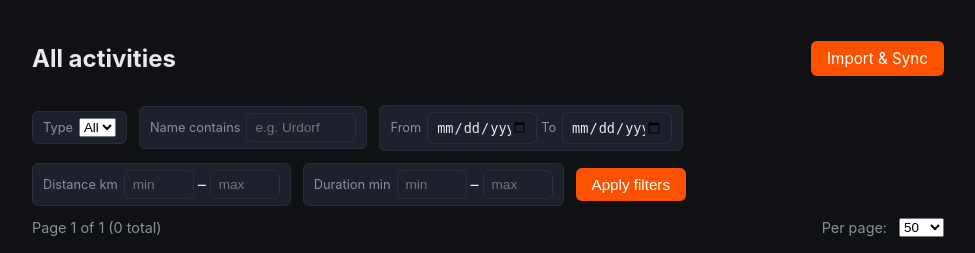
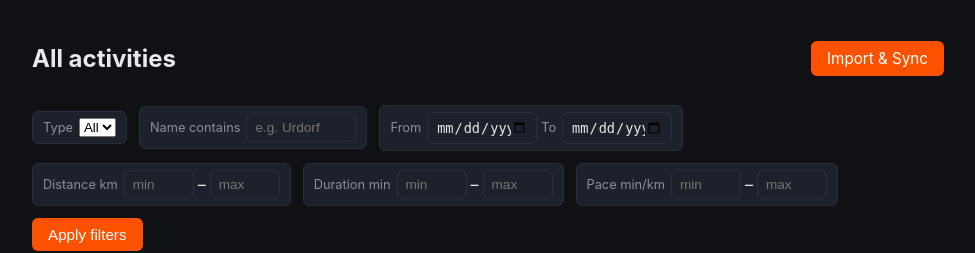
Before and after one commit to magicmatt007/matched-runs, a FastAPI app: page / in a window 1280 px wide. Shown: the part 57-310 px from the top of the page, without its empty margins (152-1127 px from the left). Run offline with FastAPI, Linux system fonts and the light colour scheme; parts of the project's set-up code (start-up, migrations or seed data) failed here and were passed over; some libraries are stand-ins or nearby versions.

Commit message:
v1.3.1: Fixed sorting. Added pace filter. Add repo URL and maintainer info for Home Assistant

```diff
--- a/app/main.py
+++ b/app/main.py
@@ -370,6 +370,7 @@ SORT_COLUMNS = {
 FILTER_PARAM_KEYS = [
     "name_filter", "date_from", "date_to",
     "distance_min", "distance_max", "duration_min", "duration_max",
+    "pace_min", "pace_max",
 ]
 
 
@@ -420,6 +421,26 @@ def apply_sort_and_filters(query, request: Request):
     if duration_max:
         try:
             query = query.filter(Activity.duration_s <= float(duration_max) * 60)
+        except ValueError:
+            pass
+
+    # Pace is duration_s / (distance_m/1000), i.e. seconds per km. Filters
+    # are expressed as decimal minutes/km (e.g. 5.5 = 5:30/km), same
+    # convention as the duration filter above. Written as a multiplication
+    # rather than dividing by distance_m, so it doesn't choke on any
+    # zero-distance rows the way a direct division would.
+    pace_min = qp.get("pace_min", "").strip()
+    if pace_min:
+        try:
+            seconds_per_km = float(pace_min) * 60
+            query = query.filter(Activity.duration_s >= seconds_per_km * (Activity.distance_m / 1000.0))
+        except ValueError:
+            pass
+    pace_max = qp.get("pace_max", "").strip()
+    if pace_max:
+        try:
+            seconds_per_km = float(pace_max) * 60
+            query = query.filter(Activity.duration_s <= seconds_per_km * (Activity.distance_m / 1000.0))
         except ValueError:
             pass
 
--- a/app/templates/_table_controls.html
+++ b/app/templates/_table_controls.html
@@ -1,4 +1,8 @@
 {% macro sort_link(base_url, current_sort, current_dir, column, label, carry_params) %}
-{% set next_dir = 'asc' if (current_sort == column and current_dir == 'asc') else 'desc' %}
+{% if current_sort == column and current_dir == 'desc' %}
+{% set next_dir = 'asc' %}
+{% else %}
+{% set next_dir = 'desc' %}
+{% endif %}
 <a href="{{ base_url }}?sort={{ column }}&dir={{ next_dir }}{% for k, v in carry_params.items() if k not in ['sort', 'dir'] %}&{{ k }}={{ v }}{% endfor %}">{{ label }}{% if current_sort == column %}{% if current_dir == 'asc' %} &uarr;{% else %} &darr;{% endif %}{% endif %}</a>
 {% endmacro %}
--- a/app/templates/activities.html
+++ b/app/templates/activities.html
@@ -42,11 +42,17 @@
         &ndash;
         <input type="number" step="1" min="0" name="duration_max" value="{{ filters.duration_max }}" placeholder="max" style="width: 70px;">
     </div>
+    <div class="filter-group">
+        <label for="pace_min">Pace min/km</label>
+        <input type="number" step="0.1" min="0" name="pace_min" id="pace_min" value="{{ filters.pace_min }}" placeholder="min" style="width: 70px;">
+        &ndash;
+        <input type="number" step="0.1" min="0" name="pace_max" value="{{ filters.pace_max }}" placeholder="max" style="width: 70px;">
+    </div>
     <input type="hidden" name="page_size" value="{{ page_size }}">
     {% if sort %}<input type="hidden" name="sort" value="{{ sort }}">{% endif %}
     {% if dir %}<input type="hidden" name="dir" value="{{ dir }}">{% endif %}
     <button type="submit">Apply filters</button>
-    {% if filters.name_filter or filters.date_from or filters.date_to or filters.distance_min or filters.distance_max or filters.duration_min or filters.duration_max or selected_type %}
+    {% if filters.name_filter or filters.date_from or filters.date_to or filters.distance_min or filters.distance_max or filters.duration_min or filters.duration_max or filters.pace_min or filters.pace_max or selected_type %}
     <a class="button secondary" href="{{ base_path }}/">Clear filters</a>
     {% endif %}
 </form>
--- a/config.yaml
+++ b/config.yaml
@@ -1,11 +1,11 @@
 name: "Matched Runs"
-version: "1.3.0"
+version: "1.3.1"
 slug: "matched_runs"
 description: >-
   Self-hosted route matching for GPS activities imported from Garmin/Strava -
   groups runs (or rides, hikes, etc.) by route, the way Strava's paid
   "matched runs" feature does, without the subscription.
-url: "https://github.com/YOUR_USERNAME/matched-runs"
+url: "https://github.com/magicmatt007/matched-runs"
 arch:
   - aarch64
   - amd64
--- a/repository.yaml
+++ b/repository.yaml
@@ -1,3 +1,3 @@
 name: "Matched Runs"
-url: "https://github.com/YOUR_USERNAME/matched-runs"
-maintainer: "You <you@example.com>"
+url: "https://github.com/magicmatt007/matched-runs"
+maintainer: "Matthias Schwarz <matt.schwarz@gmail.com>"
```
Also changed, not shown: app/templates/group.html (+7 -1 lines), CHANGELOG.md.
